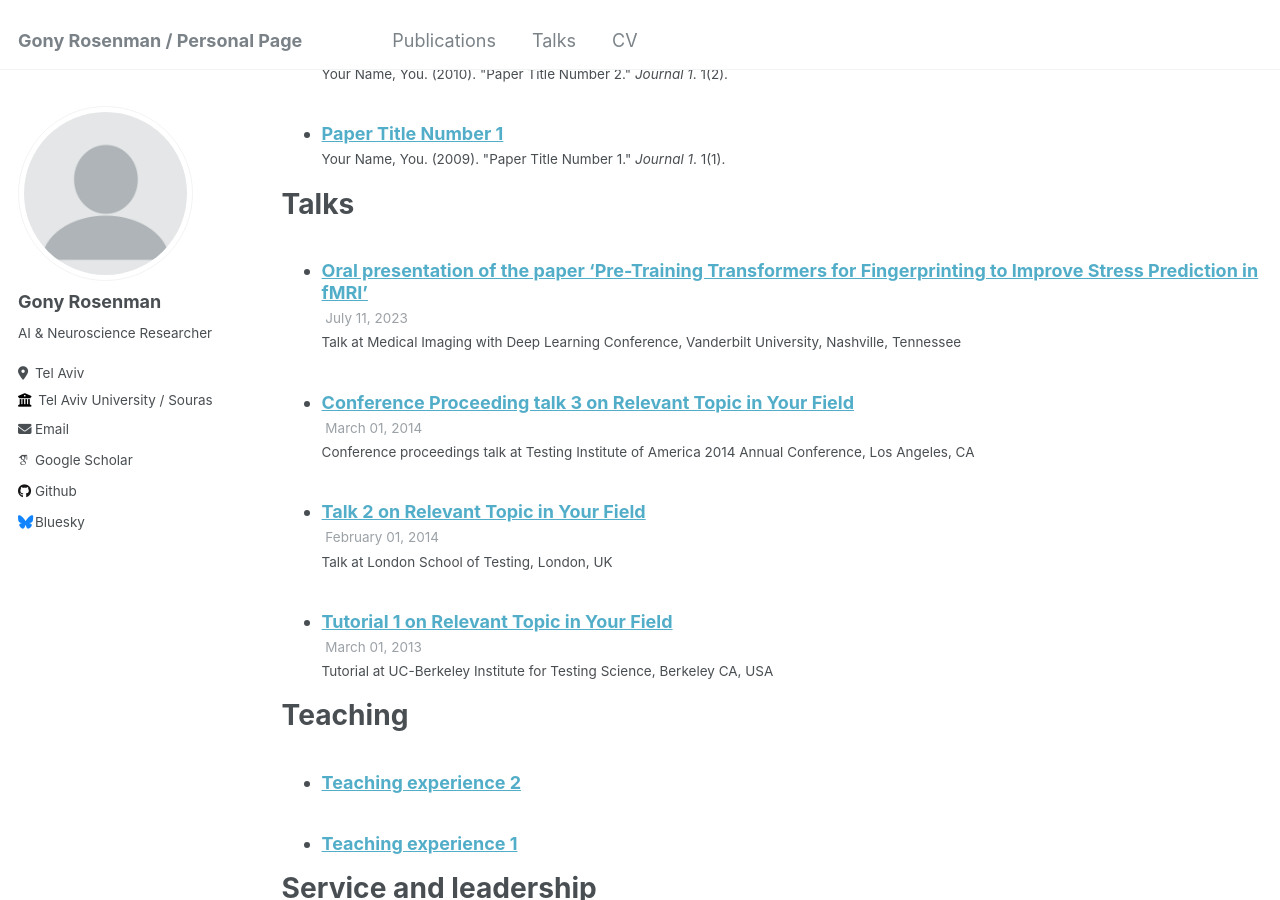
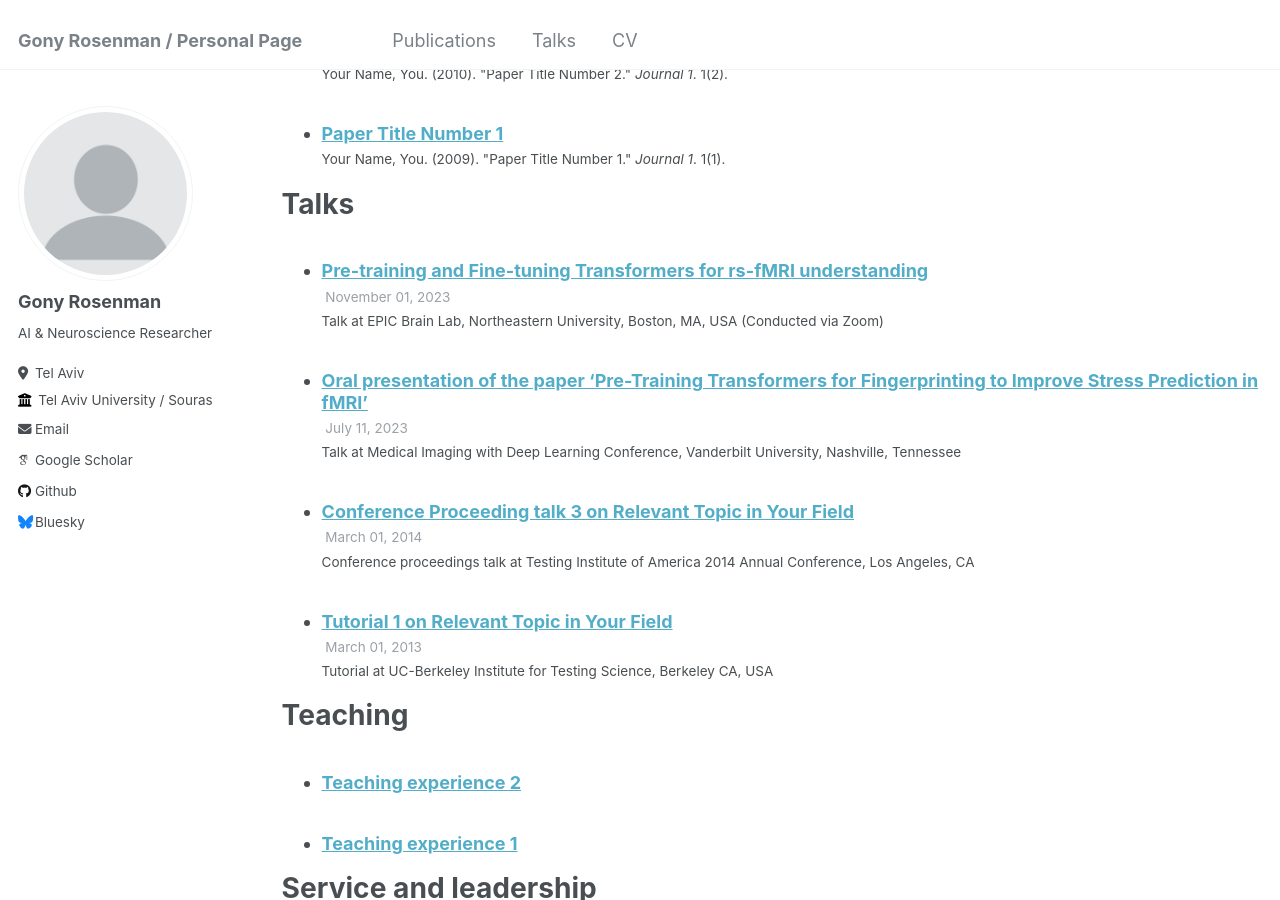
Before and after one commit to GonyRosenman/GonyRosenman.github.io, a Jekyll site: the page built from _pages/cv.md, in a window 1280 px wide and 900 px high, scrolled down 1292 px. Built offline with Jekyll 4.4.1, drawn with Linux system fonts in a browser that asks for light colours; some web fonts are replaced.

Commit message:
Update 2014-02-01-talk-2.md

```diff
--- a/_talks/2014-02-01-talk-2.md
+++ b/_talks/2014-02-01-talk-2.md
@@ -1,13 +1,11 @@
 ---
-title: "Talk 2 on Relevant Topic in Your Field"
+title: "Pre-training and Fine-tuning Transformers for rs-fMRI understanding"
 collection: talks
 type: "Talk"
-permalink: /talks/2014-02-01-talk-2
-venue: "London School of Testing"
-date: 2014-02-01
-location: "London, UK"
+permalink: /talks/2023-05-21-talk-1
+venue: "EPIC Brain Lab, Northeastern University"
+date: 2023-11-01
+location: "Boston, MA, USA (Conducted via Zoom)"
 ---
 
-[More information here](http://example2.com)
-
-This is a description of your talk, which is a markdown files that can be all markdown-ified like any other post. Yay markdown!
+<iframe width="560" height="315" src="https://www.youtube.com/embed/W1ilMZ-l2Qk?si=3PQvYue8Tg9WXyrT" title="YouTube video player" frameborder="0" allow="accelerometer; autoplay; clipboard-write; encrypted-media; gyroscope; picture-in-picture; web-share" referrerpolicy="strict-origin-when-cross-origin" allowfullscreen></iframe>
```
